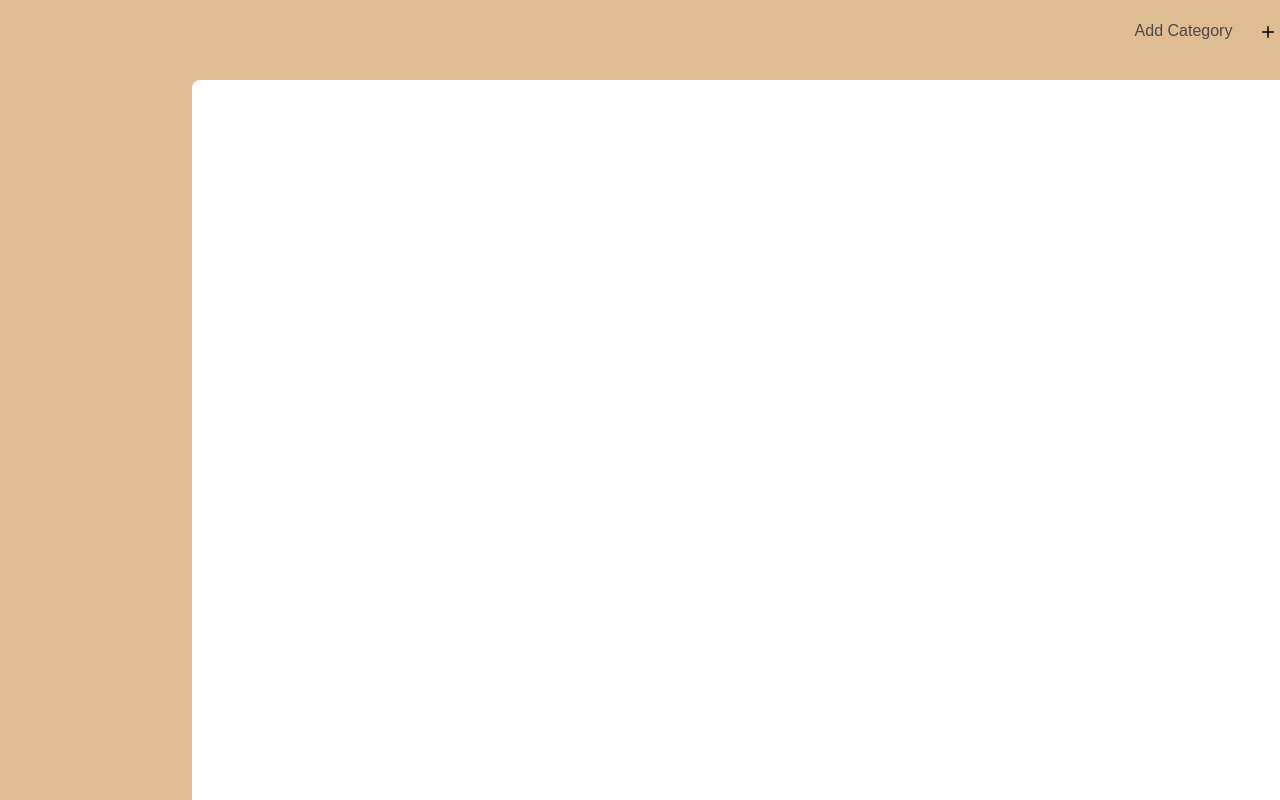
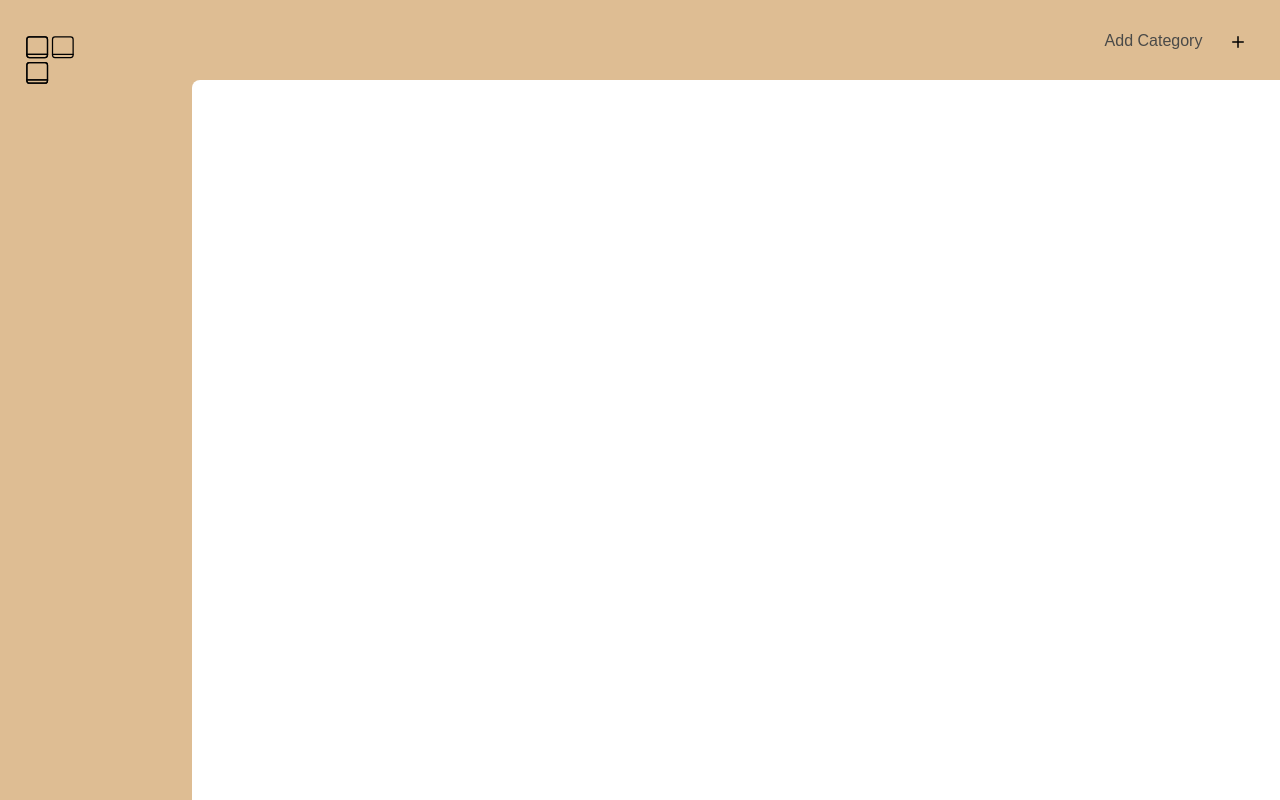
Before and after one commit to MuhannadAljabri/jadwal, a React (Create React App) app: page / in a window 1280 px wide. Built offline with nearby package versions, Linux system fonts and the light colour scheme.

Commit message:
added logo

```diff
--- a/src/App.css
+++ b/src/App.css
@@ -378,5 +378,11 @@ transform: rotate(-45deg);
 .top-row {
   display: flex;
   justify-content:right;
-  margin-top: 20px;
+  margin-top: 30px;
+  margin-right: 30px;
 }
+
+.logo {
+  margin-left: 0;
+  margin-right: auto;
+}
--- a/src/App.js
+++ b/src/App.js
@@ -4,6 +4,8 @@ import Home from './JedwalComponents/Home';
 import CategoryButton from './JedwalComponents/CategoryButton';
 import './NewTask.css';
 import AddTaskButton from './JedwalComponents/NewTaskButton'
+import logo from './logo.svg';
+
 
 function App() {
 
@@ -23,6 +25,9 @@ function App() {
 
       <Home />
       <div className='top-row'>
+      <div className='logo'>
+      <img src={logo} alt="Logo" height= "60" width= "100"/>
+    </div>
       <CategoryButton onAddCategory={handleAddCategory} />
 
             {categories.map((category, index) => (
--- a/src/NewTask.css
+++ b/src/NewTask.css
@@ -18,6 +18,7 @@
   ); /* Offset by -50% of its size for perfect centering */
   z-index: 1000; /* Ensure it's on top of other content */
 }
+
 .popup-plus input {
   margin-top: 100px;
   width: 343px;
@@ -27,7 +28,6 @@
   border: 1px solid #1c1c1c33;
   background-color: #ffff;
   font-family: 'Poppins';
-
 }
 
 .popup-plus button {
```
Also changed, not shown: src/logo.svg, src/react_logo.svg (added).
